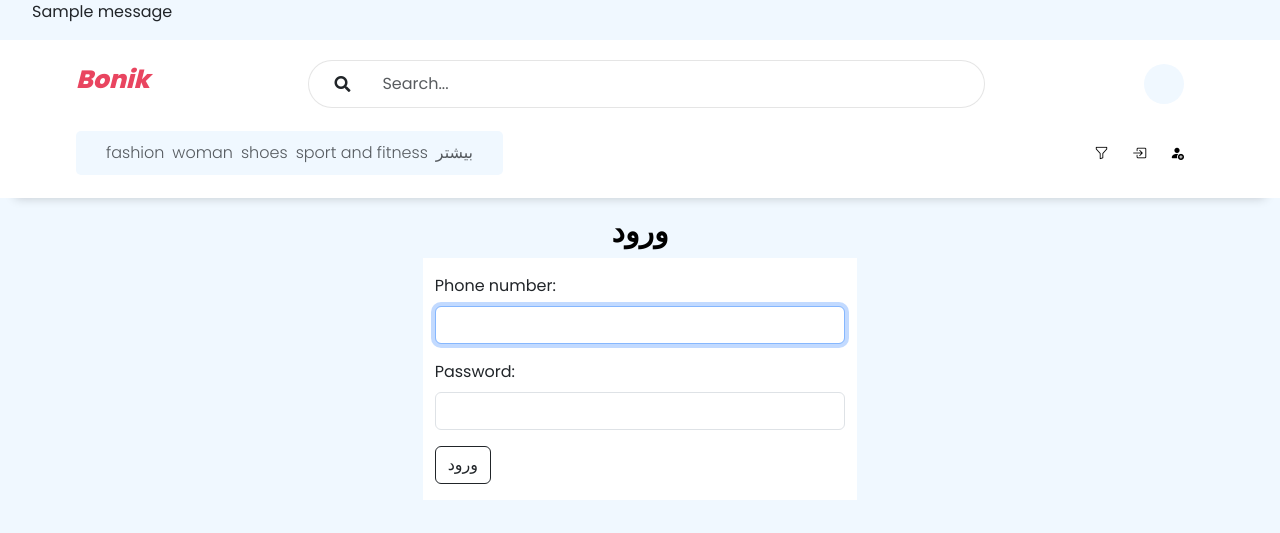
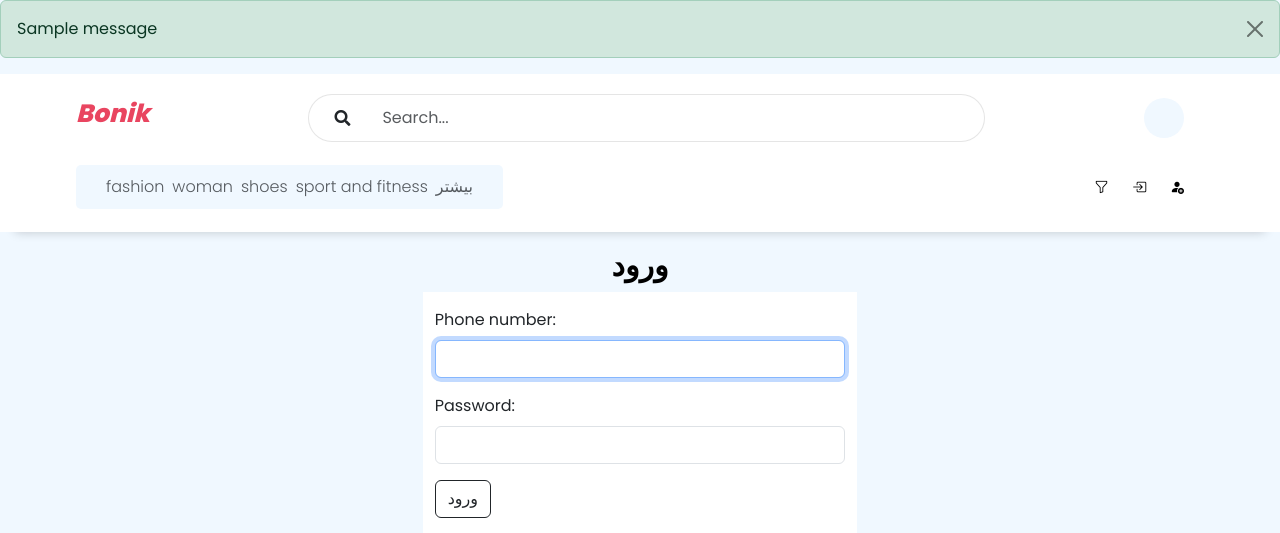
Before and after one commit to alirahmnicode/ecommerce, a Django app: page /user/login/ in a window 1280 px wide. Shown: the top 533 px of the page. Before the commit the page ends 500 px from the top, so only its background shows below. Run offline with Django 4.2, Linux system fonts and the light colour scheme; data comes from the database, SQL or seed files in the repository; tables that the repository leaves empty hold one stand-in row (values such as "Sample post"); one stand-in notice (Sample message) is shown; parts of the project's set-up code (start-up, migrations or seed data) failed here and were passed over; some libraries are stand-ins or nearby versions.

Commit message:
update message component

```diff
--- a/ecommerce/templates/base.html
+++ b/ecommerce/templates/base.html
@@ -30,14 +30,23 @@
 
 <body>
     {% if messages %}
-    <ul class="messages">
+    <div class="messages">
         {% for message in messages %}
-        <li{% if message.tags %} class="{{ message.tags }}" {% endif %}>
+        {% if message.tags %}
+        <div class="alert alert-{{ message.tags }} alert-dismissible" role="alert">
             {% if message.level == DEFAULT_MESSAGE_LEVELS.ERROR %}Important: {% endif %}
-            {{ message }}
-            </li>
-            {% endfor %}
-    </ul>
+            <div>{{ message }}</div>
+            <button type="button" class="btn-close" data-bs-dismiss="alert" aria-label="Close"></button>
+        </div>
+        {% else %}
+        <div class="alert alert-primary alert-dismissible" role="alert">
+            {% if message.level == DEFAULT_MESSAGE_LEVELS.ERROR %}Important: {% endif %}
+            <div>{{ message }}</div>
+            <button type="button" class="btn-close" data-bs-dismiss="alert" aria-label="Close"></button>
+        </div>
+        {% endif %}
+        {% endfor %}
+    </div>
     {% endif %}
     {% block content %}
     {% endblock content %}
```
